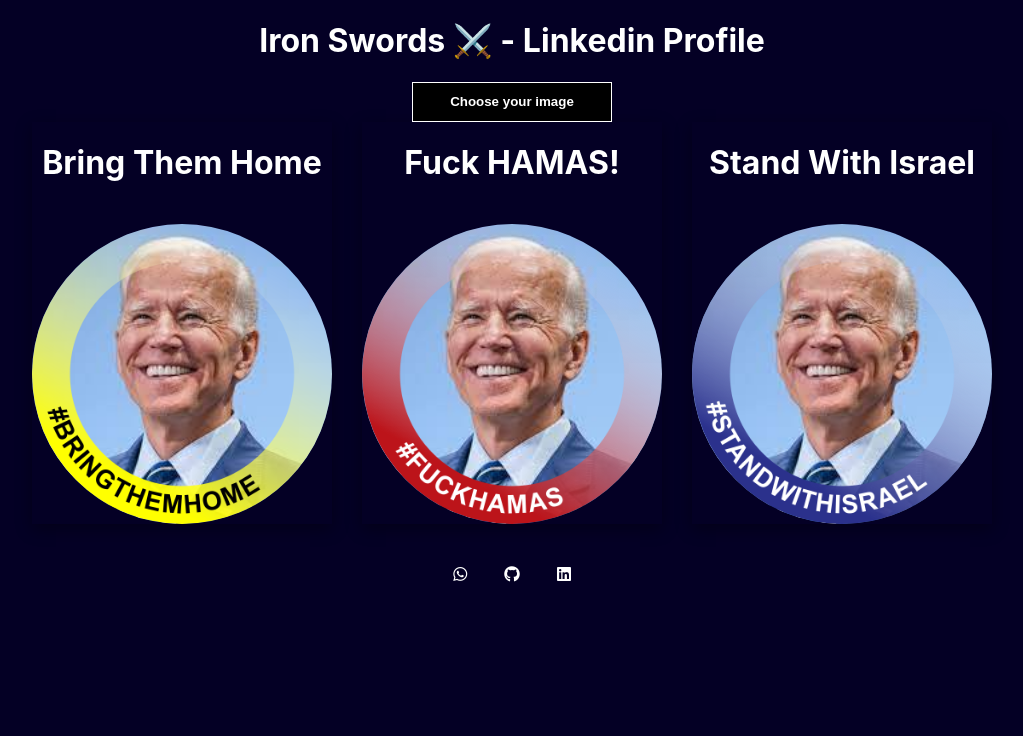
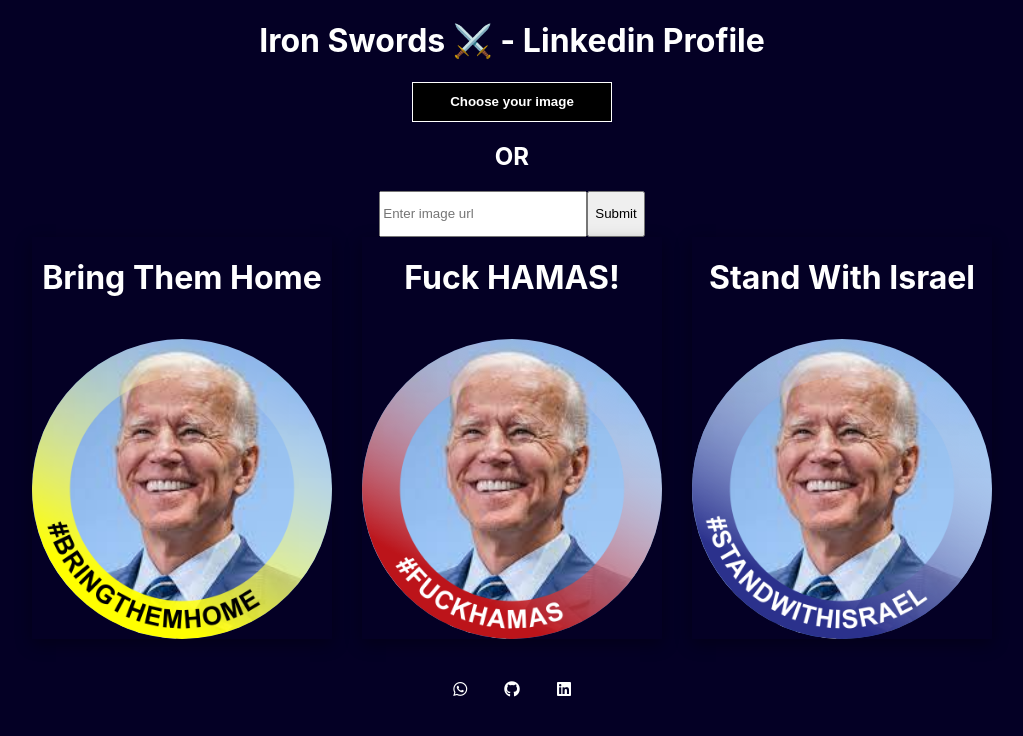
Before and after one commit to Shmuelmb/photo-editor, a Vue app: page / in a window 1280 px wide. Shown: the top 736 px of the page, without its empty margins (128-1151 px from the left). Built offline with nearby package versions, Linux system fonts and the light colour scheme.

Commit message:
added option to import image from url

```diff
--- a/src/components/ChooseYourEditComponent.vue
+++ b/src/components/ChooseYourEditComponent.vue
@@ -1,5 +1,15 @@
 <template>
-  <input @change="inputHandler" type="file" accept="image/*" required />
+  <input @change="inputImageHandler" type="file" accept="image/*" required />
+  <h2>OR</h2>
+  <div>
+    <form
+      class="form"
+      @submit.prevent="inputUrlHandler($event.target[0].value)">
+      <input placeholder="Enter image url" type="text" required />
+      <button type="submit">Submit</button>
+    </form>
+  </div>
+
   <div class="cards">
     <div v-for="card in cards" :key="card.id">
       <InputComponent :card="card" :imageState="imageState" />
@@ -17,7 +27,7 @@
 ];
 const imageState = ref("jobiden.jpg");
 
-const inputHandler = (e) => {
+const inputImageHandler = (e) => {
   const uploadedFile = e.target.files[0];
   const validImageTypes = ["image/gif", "image/jpeg", "image/png"]; // feel free to add more image file types
 
@@ -29,9 +39,18 @@
     reader.readAsDataURL(e.target.files[0]);
   }
 };
+const inputUrlHandler = (url) => {
+  imageState.value = url;
+};
 </script>
 
 <style scoped>
+.form {
+  display: flex;
+
+  justify-content: center;
+}
+
 .cards {
   display: flex;
   gap: 30px;
```
